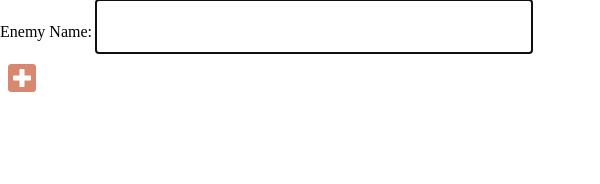
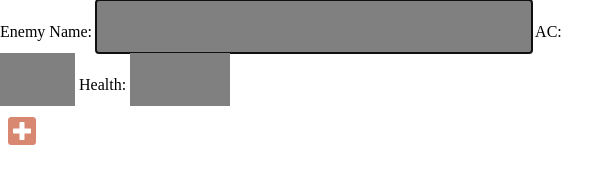
Before and after one commit to cecadx/DnDHealthTracker, an Electron app: page addWindow.html in a window 600 px wide. Drawn offline with Linux system fonts and the light colour scheme.

Commit message:
Added hp and ac fields to form, not yet complete

```diff
--- a/addWindow.html
+++ b/addWindow.html
@@ -11,6 +11,10 @@
             <div>
                 <label>Enemy Name:</label>
                 <input type='text' id='item' autofocus>
+                <label>AC:</label>
+                <input type='number' id='AC' class= 'number-ac'>
+                <label>Health:</label>
+                <input type="number" id='Health' class='number-hp'>
             </div>
             <button type="submit">
                 <i class = "fas fa-plus-square"></i>
--- a/main.js
+++ b/main.js
@@ -36,7 +36,7 @@ app.on('ready', function(){
 function createAddWindow(){
     addWindow = new BrowserWindow({
         width: 600,
-        height: 75,
+        height: 225,
         title: 'Add Enemy',
         //Makes electron functions work on HTML pages
         webPreferences: {
--- a/style_Add.css
+++ b/style_Add.css
@@ -9,8 +9,26 @@ form button{
     padding: 0.5rem;
     font-size: 2rem;
     border:none;
-    background: white;
+    background: grey;
+    max-width: 500px;
 }
+
+.number-ac {
+    font-size: 2rem;
+    padding: 0.5rem;
+    max-width: 75px;
+    min-width: 20px;
+    background-color: grey;
+}
+
+.number-hp{
+    font-size: 2rem;
+    padding: 0.5rem;
+    max-width: 100px;
+    min-width: 20px;
+    background-color: grey;
+}
+
 
 form button{
     color: #d88771;
```
